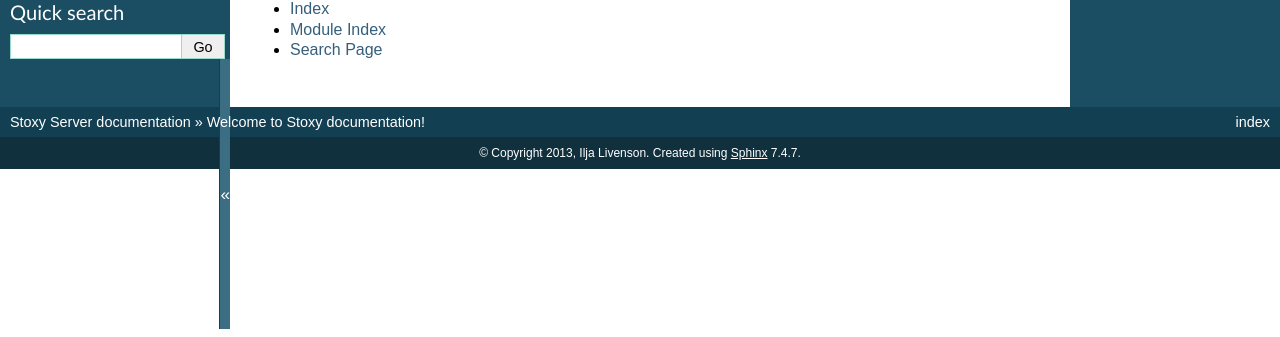
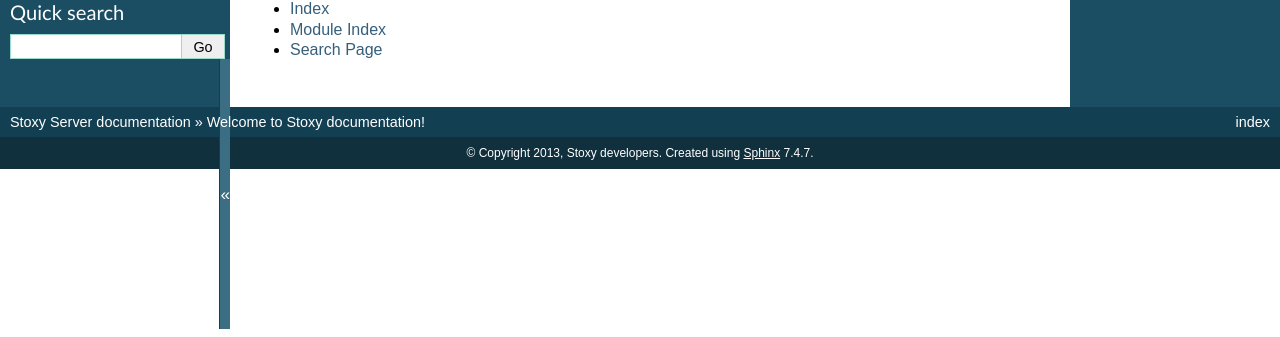
Before and after one commit to stoxy/stoxy, a Sphinx documentation site: the page built from docs/source/index.rst, in a window 1280 px wide. Shown: the part 192-529 px from the top of the page. Built offline with Sphinx 7.4.7, drawn with Linux system fonts in a browser that asks for light colours; pages that are not in the unit, such as notebooks, are missing from menus; the version number could not be read and is left out.

Commit message:
Fixes for getting documentation generation to work (STOX-16)

```diff
--- a/docs/source/conf.py
+++ b/docs/source/conf.py
@@ -12,8 +12,6 @@
 # serve to show the default.
 
 import sys, os
-import stoxy
-from version import get_git_version
 
 import sphinx.apidoc
 import shutil
@@ -23,8 +21,11 @@
 # If extensions (or modules to document with autodoc) are in another directory,
 # add these directories to sys.path here. If the directory is relative to the
 # documentation root, use os.path.abspath to make it absolute, like shown here.
-#sys.path.insert(0, os.path.abspath('.'))
+print os.path.abspath('../../')
+sys.path.insert(0, os.path.abspath('../../'))
 
+import stoxy
+from version import get_git_version
 # -- General configuration -----------------------------------------------------
 
 # If your documentation needs a minimal Sphinx version, state it here.
@@ -48,7 +49,7 @@
 
 # General information about the project.
 project = u'Stoxy Server'
-copyright = u'2013, Ilja Livenson'
+copyright = u'2013, Stoxy developers'
 
 # The version info for the project you're documenting, acts as replacement for
 # |version| and |release|, also used in various other places throughout the
@@ -221,7 +222,7 @@
 # (source start file, name, description, authors, manual section).
 man_pages = [
     ('index', 'oms', u'Stoxy Documentation',
-     [u'Stoxy authors'], 1)
+     [u'Stoxy developers'], 1)
 ]
 
 # If true, show URL addresses after external links.
@@ -235,7 +236,7 @@
 #  dir menu entry, description, category)
 texinfo_documents = [
   ('index', 'Stoxy', u'Stoxy Documentation',
-   u'Stoxy authors', 'Stoxy', 'One line description of project.',
+   u'Stoxy developers', 'Stoxy', 'One line description of project.',
    'Miscellaneous'),
 ]
 
@@ -253,9 +254,9 @@
 
 # Bibliographic Dublin Core info.
 epub_title = u'Stoxy'
-epub_author = u'Stoxy authors'
-epub_publisher = u'Stoxy authors'
-epub_copyright = u'2013, Stoxy authors'
+epub_author = u'Stoxy developers'
+epub_publisher = u'Stoxy developers'
+epub_copyright = u'2013, Stoxy developers'
 
 # The language of the text. It defaults to the language option
 # or en if the language is not set.
```
